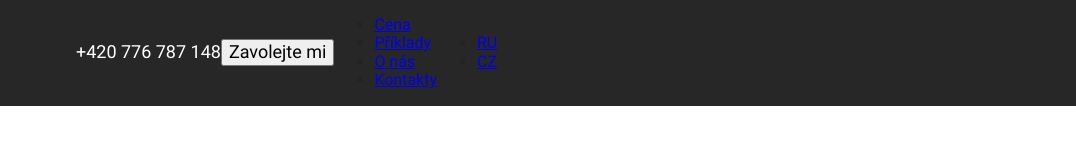
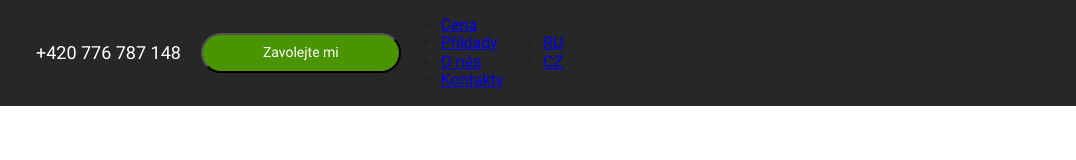
Before and after one commit to rodandr13/kuchynemontaz, a plain HTML site: page index.html in a window 1280 px wide. Shown: the full height of the page, 204-1280 px from the left. Drawn offline with Linux system fonts and the light colour scheme.

Commit message:
feat: add styles for contacts

```diff
--- /dev/null
+++ b/blocks/header/__contacts-button/header__contacts-button.css
@@ -0,0 +1,9 @@
+.header__contacts-button {
+  background: #4a9400;
+  border-radius: 30px;
+  font-size: 14px;
+  color: #ffffff;
+  line-height: 1.55;
+  padding: 7px 60px;
+  cursor: pointer;
+}
--- a/blocks/header/__contacts-item/header__contacts-item.css
+++ b/blocks/header/__contacts-item/header__contacts-item.css
@@ -1,3 +1,7 @@
 .header__contacts-item {
+  margin: 0 20px 0 0;
+}
 
+.header__contacts-item:last-child {
+  margin: 0;
 }
--- a/blocks/header/__contacts/header__contacts.css
+++ b/blocks/header/__contacts/header__contacts.css
@@ -1,4 +1,7 @@
 .header__contacts {
   display: flex;
+  align-items: center;
   list-style-type: none;
+  margin: 0;
+  padding: 0;
 }
--- a/index.html
+++ b/index.html
@@ -13,7 +13,7 @@
       <ul class="header__contacts">
         <li class="header__contacts-item"><a href="#" class="header__contacts-link">+420 776 787 148</a></li>
         <li class="header__contacts-item">
-          <a href="#" class="header__contacts-link"><button>Zavolejte mi</button></a>
+          <a href="#" class="header__contacts-link"><button class="header__contacts-button">Zavolejte mi</button></a>
         </li>
       </ul>
       <div class="menu">
--- a/pages/index.css
+++ b/pages/index.css
@@ -11,3 +11,4 @@
 @import "../blocks/header/__contacts/header__contacts.css";
 @import "../blocks/header/__contacts-item/header__contacts-item.css";
 @import "../blocks/header/__contacts-link/header__contacts-link.css";
+@import "../blocks/header/__contacts-button/header__contacts-button.css";
```
